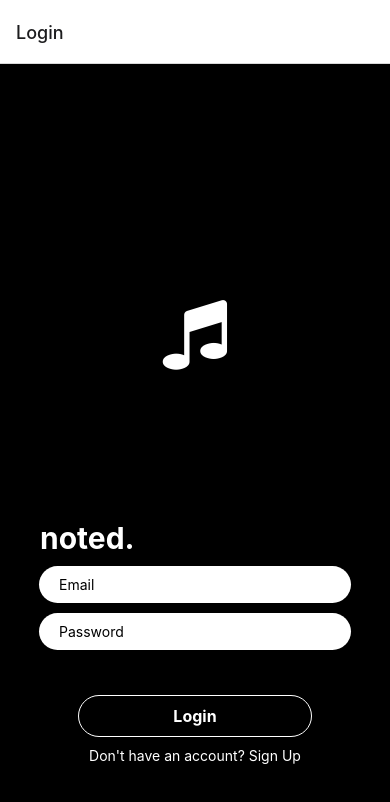
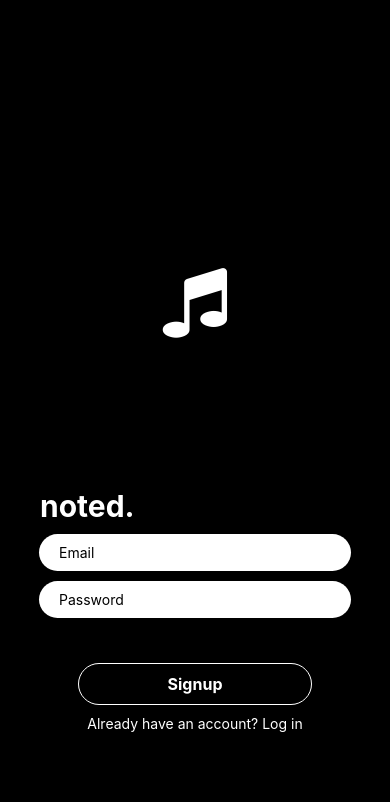
Before and after one commit to andyren12/cs35l, a React Native app: screen /Signup in a window 390 px wide. Shown: the top 802 px of the page. Built offline with nearby package versions, Linux system fonts and the light colour scheme.

Commit message:
Created a Sign-up page

```diff
--- a/App.js
+++ b/App.js
@@ -6,6 +6,7 @@ import HomeScreen from "./screens/HomeScreen";
 import { createBottomTabNavigator } from "@react-navigation/bottom-tabs";
 import ProfileScreen from "./screens/ProfileScreen";
 import SearchScreen from "./screens/SearchScreen";
+import SignupScreen from "./screens/SignupScreen";
 
 const Tab = createBottomTabNavigator();
 
@@ -25,7 +26,16 @@ export default function App() {
   return (
     <NavigationContainer>
       <Stack.Navigator>
-        <Stack.Screen name="Login" component={LoginScreen} />
+        <Stack.Screen
+          name="Login"
+          component={LoginScreen}
+          options={{ headerShown: false }}
+        />
+        <Stack.Screen
+          name="Signup"
+          component={SignupScreen}
+          options={{ headerShown: false }}
+        />
         <Stack.Screen
           name="Main"
           component={Main}
--- /dev/null
+++ b/screens/SignupScreen.js
@@ -0,0 +1,141 @@
+import { auth, db } from "../firebase";
+import { createUserWithEmailAndPassword } from "firebase/auth";
+import { doc, setDoc } from "firebase/firestore";
+import { useState } from "react";
+import { useNavigation } from "@react-navigation/native";
+import {
+  KeyboardAvoidingView,
+  StyleSheet,
+  TextInput,
+  TouchableOpacity,
+  View,
+  Text,
+} from "react-native";
+import Icon from "react-native-vector-icons/FontAwesome";
+
+const SignupScreen = () => {
+  const [email, setEmail] = useState("");
+  const [password, setPassword] = useState("");
+
+  const navigation = useNavigation();
+
+  const toLogin = () => {
+    navigation.navigate("Login");
+  };
+
+  const handleSignup = () => {
+    try {
+      createUserWithEmailAndPassword(auth, email, password)
+        .then(async () => {
+          setDoc(doc(db, "users", `${email}`), {});
+          navigation.navigate("Main");
+        })
+        .catch((error) => alert(error.message));
+    } catch (error) {
+      console.error(error);
+    }
+  };
+
+  return (
+    <KeyboardAvoidingView style={styles.container} behavior="padding">
+      <Icon style={styles.icon} name="music" color="white" size={75} />
+      <View style={styles.headerContainer}>
+        <Text style={styles.header}>noted.</Text>
+      </View>
+      <View style={styles.inputContainer}>
+        <TextInput
+          placeholder="Email"
+          value={email}
+          onChangeText={(text) => setEmail(text)}
+          autoCapitalize="none"
+          style={styles.input}
+        />
+        <TextInput
+          placeholder="Password"
+          value={password}
+          onChangeText={(text) => setPassword(text)}
+          autoCapitalize="none"
+          secureTextEntry={true}
+          style={styles.input}
+        />
+      </View>
+      <View style={styles.buttonContainer}>
+        <TouchableOpacity onPress={handleSignup} style={styles.button}>
+          <Text style={styles.buttonText}>Signup</Text>
+        </TouchableOpacity>
+      </View>
+      <View style={styles.bottomContainer}>
+        <Text style={styles.bottomText}>Already have an account? </Text>
+        <TouchableOpacity onPress={toLogin}>
+          <Text style={styles.bottomText}>Log in</Text>
+        </TouchableOpacity>
+      </View>
+    </KeyboardAvoidingView>
+  );
+};
+
+export default SignupScreen;
+
+const styles = StyleSheet.create({
+  container: {
+    flex: 1,
+    width: "100%",
+    justifyContent: "center",
+    alignItems: "center",
+    backgroundColor: "black",
+  },
+  headerContainer: {
+    width: "100%",
+    alignItems: "flex-start",
+    paddingLeft: 40,
+    paddingTop: 150,
+  },
+  icon: {
+    paddingTop: 150,
+  },
+  header: {
+    color: "white",
+    fontSize: 30,
+    fontWeight: "bold",
+    textAlign: "left",
+  },
+  inputContainer: {
+    width: "80%",
+    paddingTop: 5,
+  },
+  input: {
+    backgroundColor: "white",
+    paddingHorizontal: 20,
+    paddingVertical: 10,
+    borderRadius: 20,
+    marginVertical: 5,
+  },
+  buttonContainer: {
+    width: "60%",
+    justifyContent: "center",
+    alignItems: "center",
+    marginTop: 40,
+  },
+  button: {
+    backgroundColor: "black",
+    borderRadius: 4,
+    borderWidth: 1,
+    borderColor: "white",
+    width: "100%",
+    padding: 10,
+    borderRadius: 30,
+    alignItems: "center",
+  },
+  buttonText: {
+    color: "white",
+    fontWeight: "700",
+    fontSize: 16,
+  },
+  bottomContainer: {
+    flexDirection: "row",
+    paddingTop: 10,
+  },
+  bottomText: {
+    color: "white",
+  },
+});
```
